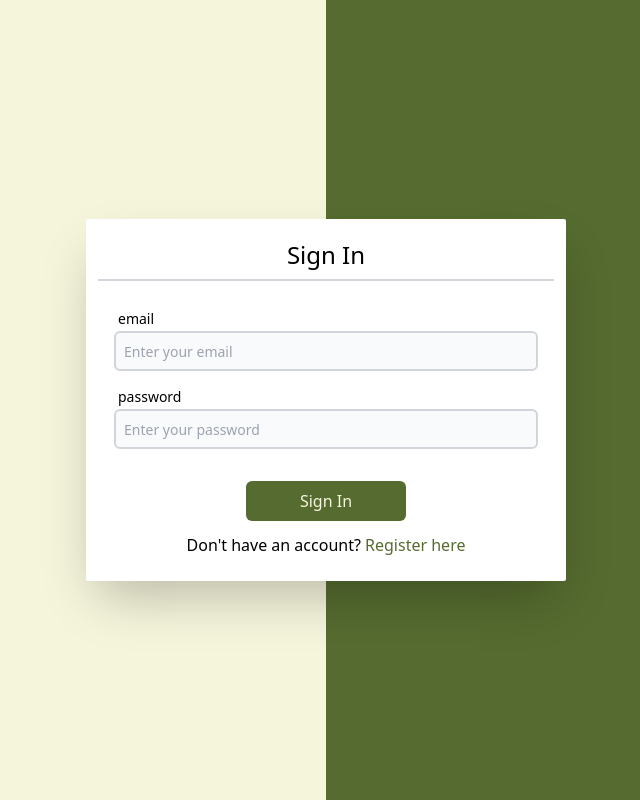
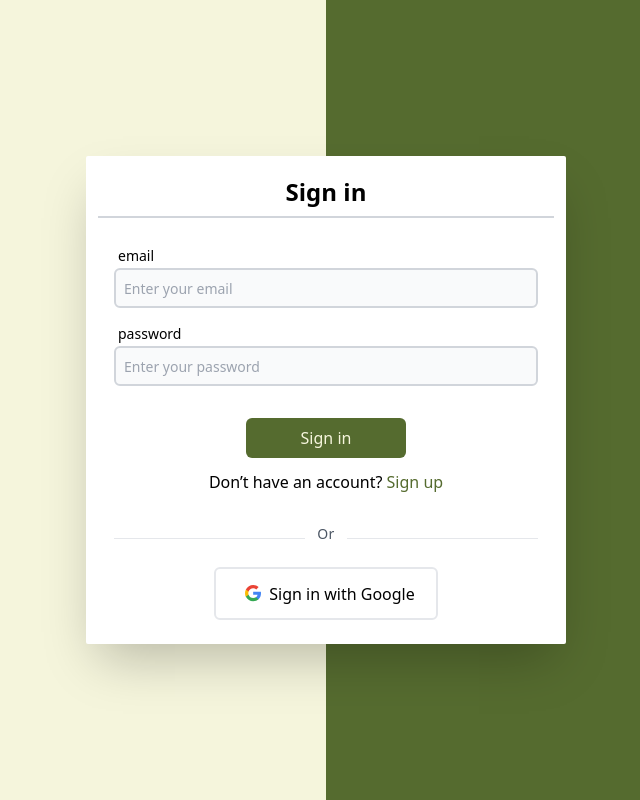
Before and after one commit to safu-van/User-Management, a React (Vite) app: page /signin in a window 1280 px wide. Shown: the whole page, without its empty margins (314-954 px from the left). Built offline with nearby package versions, Linux system fonts and the light colour scheme.

Commit message:
auth pages desing completed

```diff
--- a/src/components/auth/SigninCard.jsx
+++ b/src/components/auth/SigninCard.jsx
@@ -3,9 +3,9 @@ import { Link } from "react-router-dom";
 
 const SigninCard = () => {
   return (
-    <div className="bg-white w-80 sm:w-[30rem] h-auto shadow-2xl rounded-sm">
+    <div className="bg-white w-[22rem] sm:w-[30rem] shadow-2xl rounded-sm">
       <div className="p-3">
-        <div className="text-center p-2 text-2xl">Sign In</div>
+        <div className="text-center p-2 text-2xl font-bold">Sign in</div>
         <hr className="border-gray-300 border-t-2 mb-7" />
         <div className="px-4 flex flex-col gap-4">
           <div>
@@ -33,14 +33,52 @@ const SigninCard = () => {
             {/* <span className="text-red-700 text-xs ml-1">error message</span> */}
           </div>
         </div>
-        <div className="px-4 mt-8">
+        <div className="px-4 mt-8 mb-3">
           <div className="flex justify-center mb-3">
             <button className="w-40 h-10 bg-[#556B2F] rounded-md text-[#F5F5DC] hover:border-2 hover:border-[#556B2F] hover:bg-white hover:text-[#556B2F]">
-              Sign In
+              Sign in
             </button>
           </div>
-          <div className="flex justify-center mb-3 h-6">
-            Don't have an account?&nbsp; <Link to="/signup" className="text-[#556B2F] hover:border-b-2 hover:border-[#556B2F]">Register here</Link>
+          <div className="flex justify-center h-6">
+            Don’t have an account?&nbsp;
+            <Link
+              to="/signup"
+              className="text-[#556B2F] hover:border-b-2 hover:border-[#556B2F]"
+            >
+              Sign up
+            </Link>
+          </div>
+
+          <div className="mb-7 mt-5 text-center border-b">
+            <div className="inline-block px-3 text-sm font-medium leading-none tracking-wide text-gray-600 transform translate-y-1/2 bg-white">
+              Or
+            </div>
+          </div>
+
+          <div className="flex flex-col items-center">
+            <button className="flex items-center justify-center w-full max-w-56 py-2 text-black rounded-md focus:outline-none border-2 hover:bg-gray-100">
+              <div className="p-2 rounded-full">
+                <svg className="w-4" viewBox="0 0 533.5 544.3">
+                  <path
+                    d="M533.5 278.4c0-18.5-1.5-37.1-4.7-55.3H272.1v104.8h147c-6.1 33.8-25.7 63.7-54.4 82.7v68h87.7c51.5-47.4 81.1-117.4 81.1-200.2z"
+                    fill="#4285f4"
+                  />
+                  <path
+                    d="M272.1 544.3c73.4 0 135.3-24.1 180.4-65.7l-87.7-68c-24.4 16.6-55.9 26-92.6 26-71 0-131.2-47.9-152.8-112.3H28.9v70.1c46.2 91.9 140.3 149.9 243.2 149.9z"
+                    fill="#34a853"
+                  />
+                  <path
+                    d="M119.3 324.3c-11.4-33.8-11.4-70.4 0-104.2V150H28.9c-38.6 76.9-38.6 167.5 0 244.4l90.4-70.1z"
+                    fill="#fbbc04"
+                  />
+                  <path
+                    d="M272.1 107.7c38.8-.6 76.3 14 104.4 40.8l77.7-77.7C405 24.6 339.7-.8 272.1 0 169.2 0 75.1 58 28.9 150l90.4 70.1c21.5-64.5 81.8-112.4 152.8-112.4z"
+                    fill="#ea4335"
+                  />
+                </svg>
+              </div>
+              <span>Sign in with Google</span>
+            </button>
           </div>
         </div>
       </div>
--- a/src/components/auth/SignupCard.jsx
+++ b/src/components/auth/SignupCard.jsx
@@ -3,9 +3,9 @@ import { Link } from "react-router-dom";
 
 const SignupCard = () => {
   return (
-    <div className="bg-white w-80 sm:w-[30rem] h-auto shadow-2xl rounded-sm">
+    <div className="bg-white w-[22rem] sm:w-[30rem] shadow-2xl rounded-sm">
       <div className="p-3">
-        <div className="text-center p-2 text-2xl">Sign Up</div>
+        <div className="text-center p-2 text-2xl font-bold">Sign up</div>
         <hr className="border-gray-300 border-t-2 mb-7" />
         <div className="px-4 flex flex-col gap-4">
           <div>
@@ -74,17 +74,48 @@ const SignupCard = () => {
         <div className="px-4 mt-8">
           <div className="flex justify-center mb-3">
             <button className="w-40 h-10 bg-[#556B2F] rounded-md text-[#F5F5DC] hover:border-2 hover:border-[#556B2F] hover:bg-white hover:text-[#556B2F]">
-              Sign Up
+              Sign up
             </button>
           </div>
-          <div className="flex justify-center mb-3 h-6">
-            Already have an account?&nbsp;{" "}
+          <div className="flex justify-center h-6">
+            Already have an account?&nbsp;
             <Link
               to="/signin"
               className="text-[#556B2F] hover:border-b-2 hover:border-[#556B2F]"
             >
-              Login here
+              Sign in
             </Link>
+          </div>
+          <div className="mb-5 mt-1 text-center border-b">
+            <div className="inline-block px-3 text-sm font-medium leading-none tracking-wide text-gray-600 transform translate-y-1/2 bg-white">
+              Or
+            </div>
+          </div>
+
+          <div className="flex flex-col items-center">
+            <button className="flex items-center justify-center w-full max-w-56 py-2 text-black rounded-md focus:outline-none border-2 hover:bg-gray-100">
+              <div className="p-2 rounded-full">
+                <svg className="w-4" viewBox="0 0 533.5 544.3">
+                  <path
+                    d="M533.5 278.4c0-18.5-1.5-37.1-4.7-55.3H272.1v104.8h147c-6.1 33.8-25.7 63.7-54.4 82.7v68h87.7c51.5-47.4 81.1-117.4 81.1-200.2z"
+                    fill="#4285f4"
+                  />
+                  <path
+                    d="M272.1 544.3c73.4 0 135.3-24.1 180.4-65.7l-87.7-68c-24.4 16.6-55.9 26-92.6 26-71 0-131.2-47.9-152.8-112.3H28.9v70.1c46.2 91.9 140.3 149.9 243.2 149.9z"
+                    fill="#34a853"
+                  />
+                  <path
+                    d="M119.3 324.3c-11.4-33.8-11.4-70.4 0-104.2V150H28.9c-38.6 76.9-38.6 167.5 0 244.4l90.4-70.1z"
+                    fill="#fbbc04"
+                  />
+                  <path
+                    d="M272.1 107.7c38.8-.6 76.3 14 104.4 40.8l77.7-77.7C405 24.6 339.7-.8 272.1 0 169.2 0 75.1 58 28.9 150l90.4 70.1c21.5-64.5 81.8-112.4 152.8-112.4z"
+                    fill="#ea4335"
+                  />
+                </svg>
+              </div>
+              <span>Sign in with Google</span>
+            </button>
           </div>
         </div>
       </div>
```
